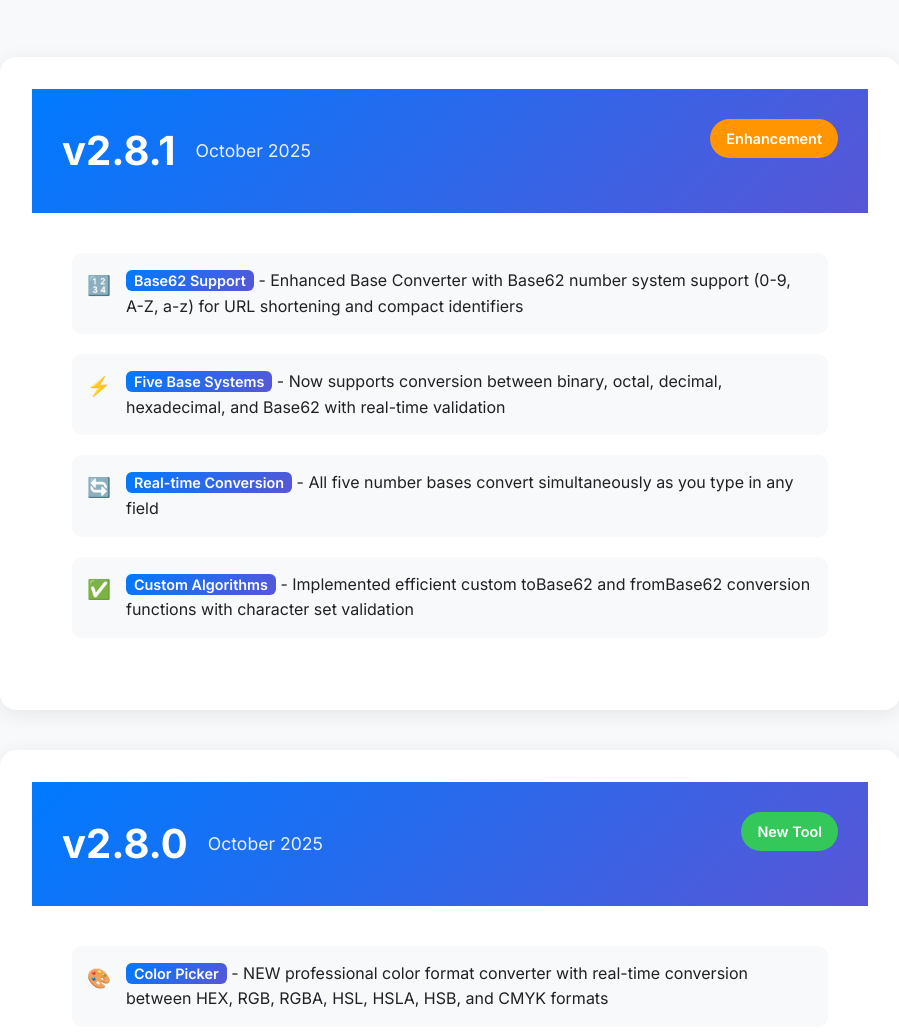
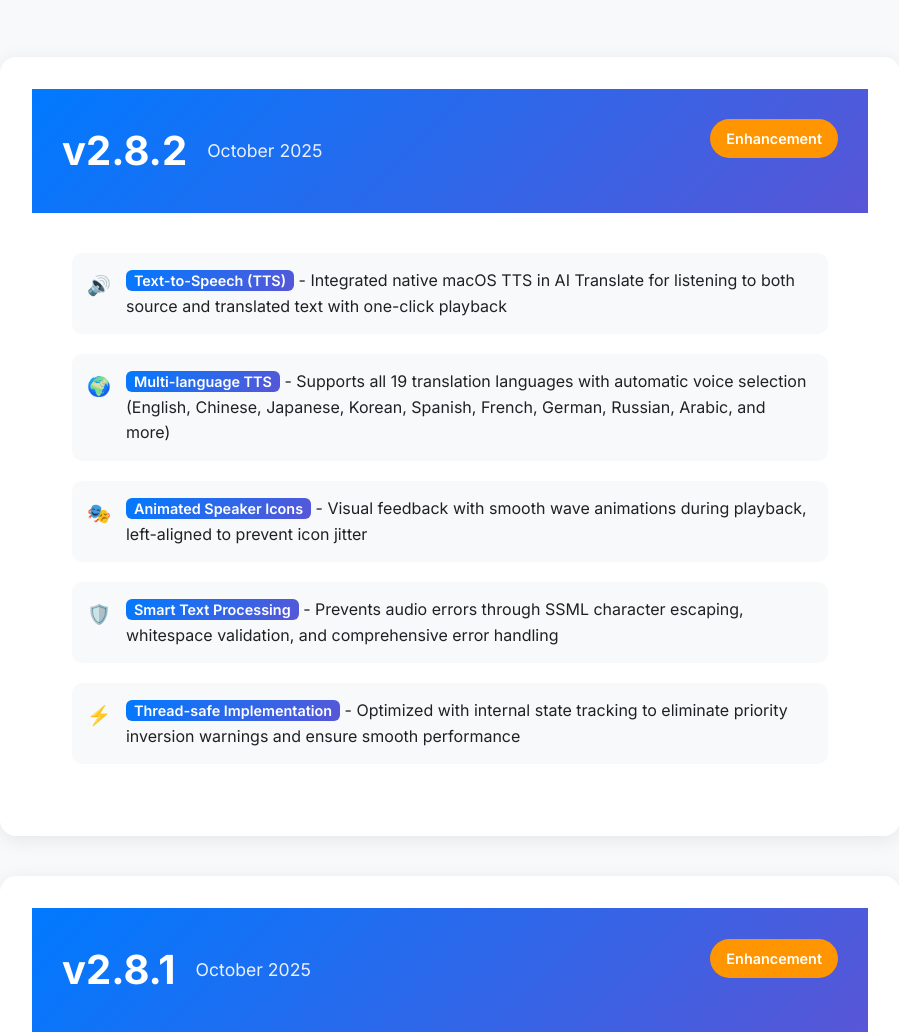
Before and after one commit to hengfeiyang/devutilities, a plain HTML site: page release-notes.html in a window 1280 px wide. Shown: the part 272-1308 px from the top of the page, without its empty margins (190-1089 px from the left). Drawn offline with Linux system fonts and the light colour scheme.

Commit message:
update ai translate to support speech

```diff
--- a/release-notes.html
+++ b/release-notes.html
@@ -271,6 +271,52 @@
             </div>
 
             <div class="version-list">
+                <!-- Version 2.8.2 -->
+                <article class="version-card">
+                    <div class="version-header">
+                        <div class="version-info">
+                            <h2 class="version-number">v2.8.2</h2>
+                            <span class="version-date">October 2025</span>
+                        </div>
+                        <span class="version-badge patch">Enhancement</span>
+                    </div>
+
+                    <div class="version-content">
+                        <ul class="changes-list">
+                            <li class="change-item">
+                                <span class="change-icon">🔊</span>
+                                <div class="change-text">
+                                    <span class="change-highlight">Text-to-Speech (TTS)</span> - Integrated native macOS TTS in AI Translate for listening to both source and translated text with one-click playback
+                                </div>
+                            </li>
+                            <li class="change-item">
+                                <span class="change-icon">🌍</span>
+                                <div class="change-text">
+                                    <span class="change-highlight">Multi-language TTS</span> - Supports all 19 translation languages with automatic voice selection (English, Chinese, Japanese, Korean, Spanish, French, German, Russian, Arabic, and more)
+                                </div>
+                            </li>
+                            <li class="change-item">
+                                <span class="change-icon">🎭</span>
+                                <div class="change-text">
+                                    <span class="change-highlight">Animated Speaker Icons</span> - Visual feedback with smooth wave animations during playback, left-aligned to prevent icon jitter
+                                </div>
+                            </li>
+                            <li class="change-item">
+                                <span class="change-icon">🛡️</span>
+                                <div class="change-text">
+                                    <span class="change-highlight">Smart Text Processing</span> - Prevents audio errors through SSML character escaping, whitespace validation, and comprehensive error handling
+                                </div>
+                            </li>
+                            <li class="change-item">
+                                <span class="change-icon">⚡</span>
+                                <div class="change-text">
+                                    <span class="change-highlight">Thread-safe Implementation</span> - Optimized with internal state tracking to eliminate priority inversion warnings and ensure smooth performance
+                                </div>
+                            </li>
+                        </ul>
+                    </div>
+                </article>
+
                 <!-- Version 2.8.1 -->
                 <article class="version-card">
                     <div class="version-header">
```
Also changed, not shown: ai-translate.html (+6 -0 lines), index.html (+3 -3 lines), images/screenshots/aitranslate.png, 1 other file.
